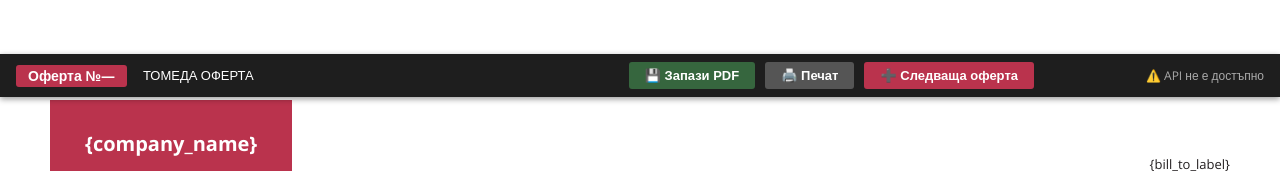
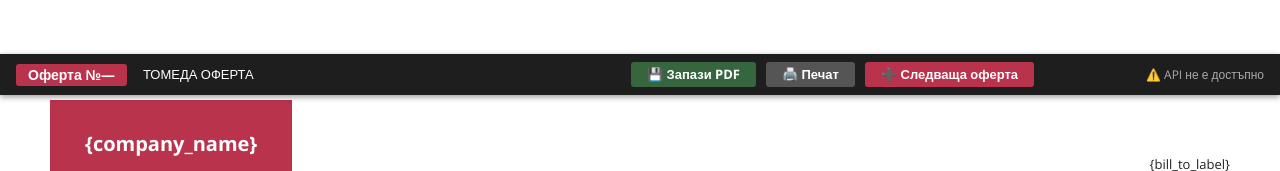
Before and after one commit to tomeda/tools, a plain HTML site: page template.html in a window 1280 px wide. Shown: the top 171 px of the page. Drawn offline with nearby package versions, Linux system fonts and the light colour scheme; no server answers.

Commit message:
Fix generator script error, restore toolbars, set VAT column

```diff
--- a/data.txt
+++ b/data.txt
@@ -223,7 +223,7 @@ true
 false
 
 [lang]
-bg
+en
 
 
 ### Items (in this order item_description@||@item_quantity@||@item_price@||@item_discount@||@item_tax)
--- a/template.html
+++ b/template.html
@@ -56,7 +56,7 @@
         margin-right: 6px;
       }
       #offer-toolbar .spacer { flex: 1; }
-      #offer-toolbar button {
+      #offer-toolbar .btn {
         padding: 6px 16px;
         border: none;
         border-radius: 3px;
@@ -64,8 +64,10 @@
         font-size: 13px;
         font-weight: bold;
         transition: opacity .2s;
+        text-decoration: none;
+        display: inline-block;
       }
-      #offer-toolbar button:hover { opacity: .85; }
+      #offer-toolbar .btn:hover { opacity: .85; }
       #btn-pdf       { background: #36663E; color: #fff; }
       #btn-print     { background: #555;    color: #fff; }
       #btn-increment { background: #BA334D; color: #fff; }
@@ -93,9 +95,9 @@
       <span class="offer-badge" id="offer-badge">…</span>
       <span>ТОМЕДА ОФЕРТА</span>
       <span class="spacer"></span>
-      <button id="btn-pdf"       onclick="downloadPDF()">💾 Запази PDF</button>
-      <button id="btn-print"     onclick="window.print()">🖨️ Печат</button>
-      <button id="btn-increment" onclick="incrementOffer()">➕ Следваща оферта</button>
+      <span id="btn-pdf"       class="btn" onclick="downloadPDF()">💾 Запази PDF</span>
+      <span id="btn-print"     class="btn" onclick="window.print()">🖨️ Печат</span>
+      <span id="btn-increment" class="btn" onclick="incrementOffer()">➕ Следваща оферта</span>
       <span id="toolbar-status"></span>
     </div>
 
```
